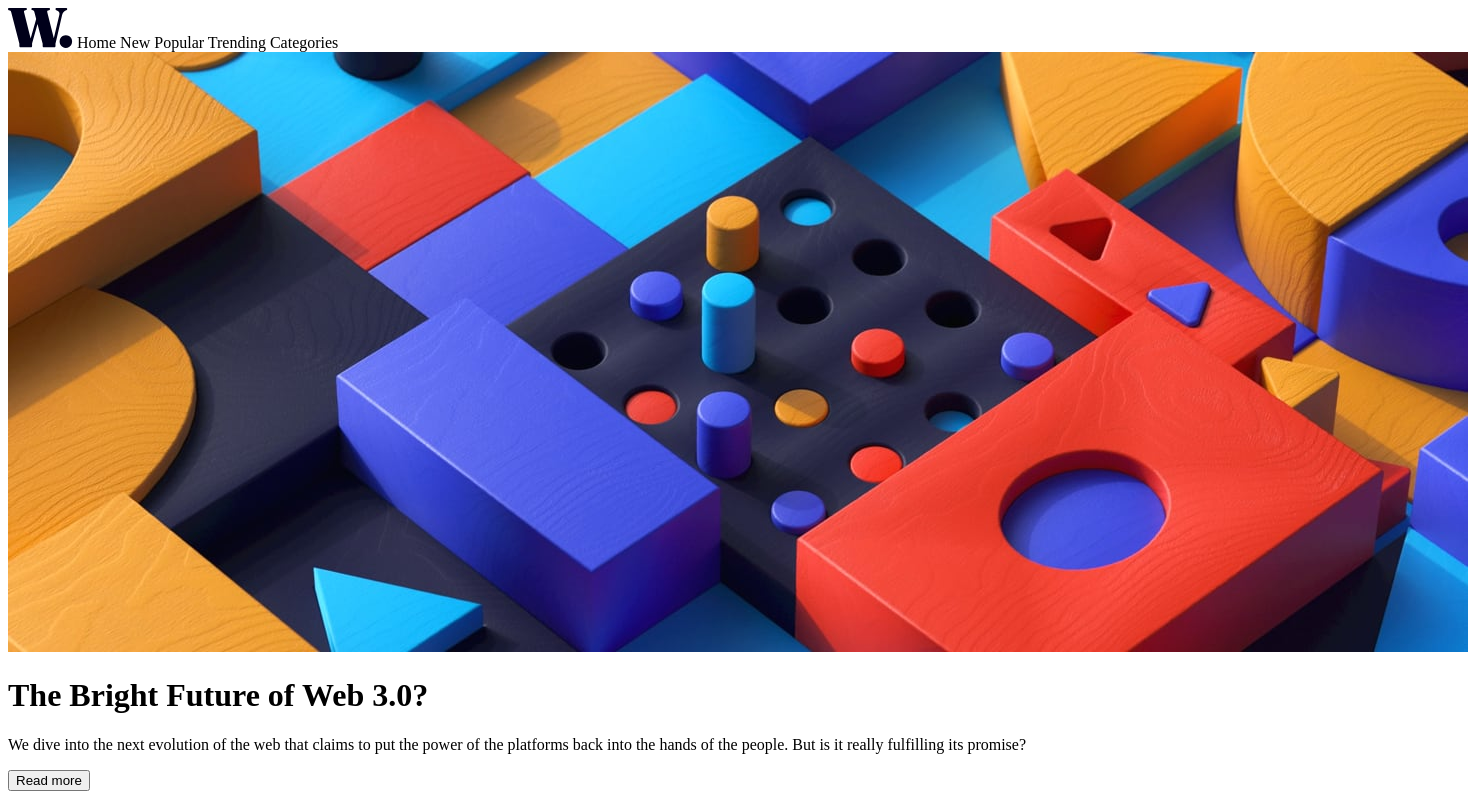
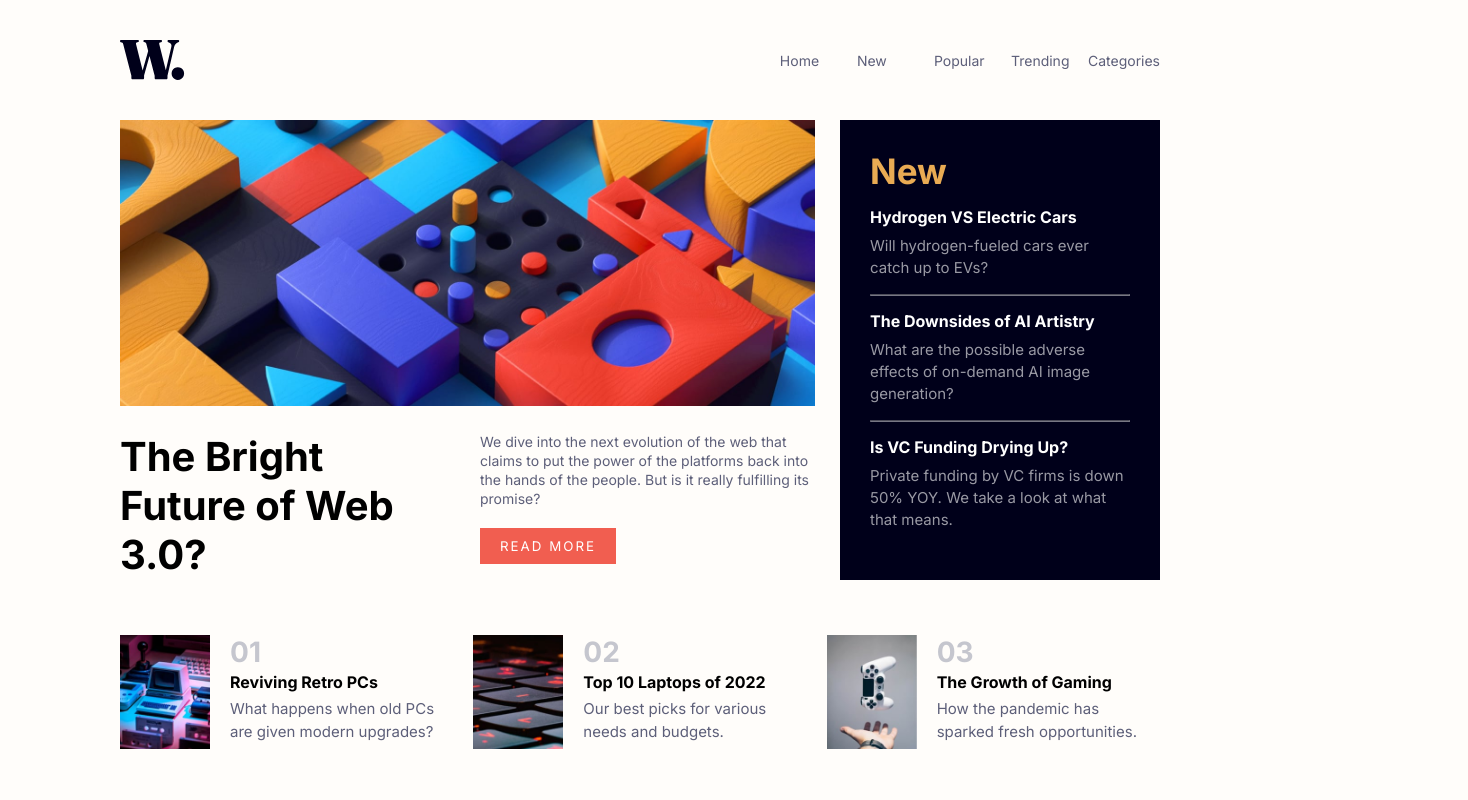
Before and after one commit to brianMunyao/news-homepage, a plain HTML site: page index.html in a window 1280 px wide. Shown: the top 800 px of the page, 1468 px wide, since content can reach past the window. Drawn offline with Linux system fonts and the light colour scheme.

Commit message:
added: desktop version

```diff
--- a/index.html
+++ b/index.html
@@ -20,11 +20,13 @@
 		<nav>
 			<img src="./assets/images/logo.svg" alt="logo" />
 
-			<span>Home</span>
-			<span>New</span>
-			<span>Popular</span>
-			<span>Trending</span>
-			<span>Categories</span>
+			<div>
+				<span>Home</span>
+				<span>New</span>
+				<span>Popular</span>
+				<span>Trending</span>
+				<span>Categories</span>
+			</div>
 		</nav>
 
 		<main>
--- a/style.css
+++ b/style.css
@@ -0,0 +1,135 @@
+@import url('https://fonts.googleapis.com/css2?family=Inter:wght@400;700;800&display=swap');
+*,
+html {
+	padding: 0;
+	margin: 0;
+	font-family: 'Inter';
+	box-sizing: border-box;
+}
+body {
+	height: 100vh;
+	display: grid;
+	grid-template-columns: 1fr;
+	grid-template-rows: 120px 1fr;
+	padding: 0 120px;
+	background: hsl(36, 100%, 99%);
+}
+
+nav {
+	display: grid;
+	grid-template-rows: 1fr;
+	grid-template-columns: 1fr 1fr;
+}
+
+nav > img {
+	margin: auto auto auto 0;
+	height: 40px;
+}
+
+nav div {
+	display: grid;
+	grid-template-rows: 1fr;
+	grid-template-columns: repeat(5, 1fr);
+	margin: auto 0 auto auto;
+	gap: 5px;
+	font-size: 14px;
+	color: hsl(236, 13%, 42%);
+}
+
+main {
+	width: 100%;
+	display: grid;
+	grid-template-areas: 'image image article' 'page-title page-info article' 'other-stories other-stories other-stories';
+	grid-template-columns: 1fr 1fr 320px;
+	gap: 25px;
+}
+
+main > img {
+	grid-area: image;
+	width: 100%;
+}
+.page-title {
+	grid-area: page-title;
+	font-size: 20px;
+}
+.page-info {
+	grid-area: page-info;
+}
+.page-info p {
+	font-size: 14px;
+	color: hsl(236, 13%, 42%);
+	line-height: 19px;
+	margin-bottom: 20px;
+}
+.page-info button {
+	background: hsl(5, 85%, 63%);
+	border: none;
+	color: white;
+	text-transform: uppercase;
+	padding: 10px 20px;
+	letter-spacing: 2px;
+}
+article {
+	grid-area: article;
+	background: hsl(240, 100%, 5%);
+	color: #fff;
+	padding: 30px;
+}
+.new {
+	color: hsl(35, 77%, 62%);
+	font-weight: 700;
+	font-size: 35px;
+	margin-bottom: 15px;
+}
+.article-title {
+	font-weight: 700;
+	margin-bottom: 8px;
+}
+.article-info {
+	opacity: 0.6;
+	font-size: 15px;
+	line-height: 22px;
+}
+article hr {
+	margin: 15px 0;
+	opacity: 0.5;
+}
+
+.other-stories {
+	grid-area: other-stories;
+	display: grid;
+	grid-template-rows: 1fr;
+	grid-template-columns: repeat(3, 1fr);
+	gap: 20px;
+	margin: 30px 0 50px;
+}
+.story {
+	display: grid;
+	grid-template-rows: 1fr;
+	grid-template-columns: 90px 1fr;
+}
+.story img {
+	width: 100%;
+	height: auto;
+}
+.story div {
+	padding-left: 20px;
+}
+
+.story-number {
+	font-size: 28px;
+	font-weight: 700;
+	color: hsl(233, 8%, 79%);
+	margin-bottom: 3px;
+}
+
+.story-title {
+	font-weight: 700;
+	margin-bottom: 5px;
+}
+
+.story-info {
+	font-size: 15px;
+	color: hsl(236, 13%, 42%);
+	line-height: 23px;
+}
```
